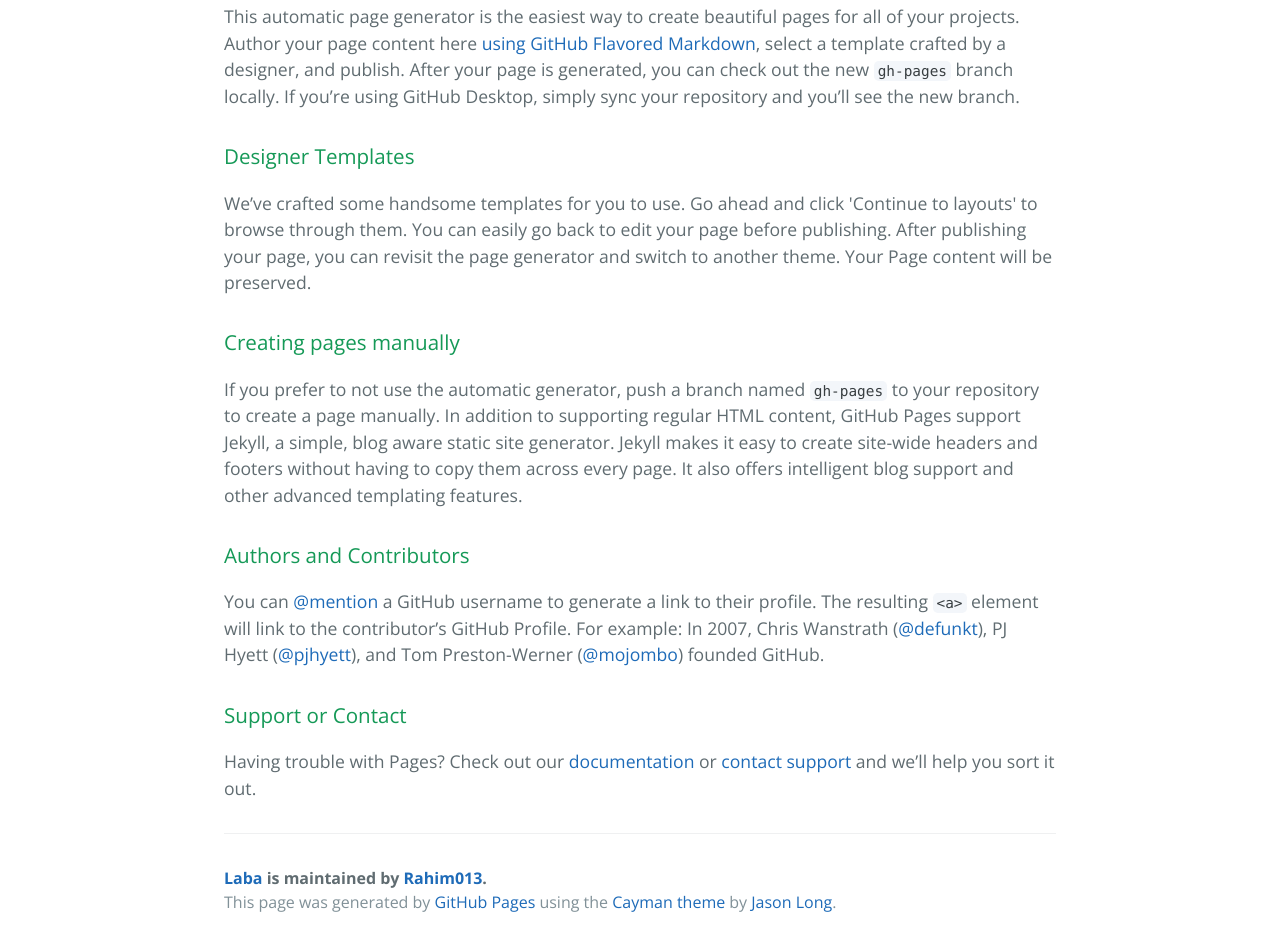
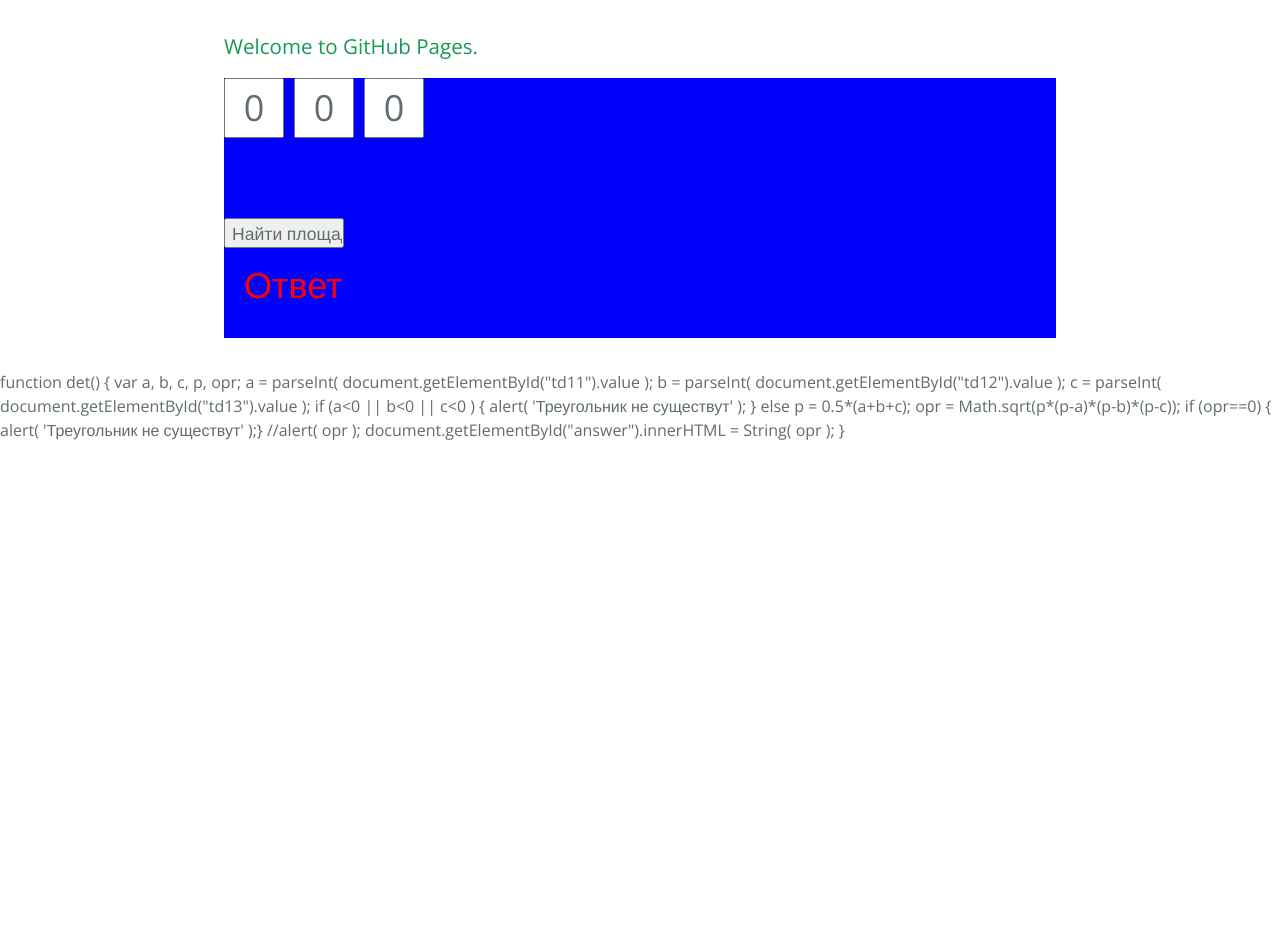
Before and after one commit to Rahim013/Laba, a plain HTML site: page index.html in a window 1280 px wide. Shown: the part 413-1359 px from the top of the page. After the commit the page ends 855 px from the top, so only its background shows below. Drawn offline with nearby package versions, Linux system fonts and the light colour scheme.

Commit message:
Update index.html

```diff
--- a/index.html
+++ b/index.html
@@ -1,6 +1,26 @@
 <!DOCTYPE html>
 <html lang="en-us">
   <head>
+    <h2> Введите стороны треугольника</h2>
+<style>
+.td {
+width: 60px;
+height: 60px;
+font-size: 36px;
+text-align: center;
+position: absolute;
+}
+#area {
+position: relative;
+height: 260px;
+background-color: blue;
+}
+
+#answer {
+font-size: 36px;
+color: red;
+}
+</style>
     <meta charset="UTF-8">
     <title>Laba by Rahim013</title>
     <meta name="viewport" content="width=device-width, initial-scale=1">
@@ -22,36 +42,45 @@
       <h3>
 <a id="welcome-to-github-pages" class="anchor" href="#welcome-to-github-pages" aria-hidden="true"><span class="octicon octicon-link"></span></a>Welcome to GitHub Pages.</h3>
 
-<p>This automatic page generator is the easiest way to create beautiful pages for all of your projects. Author your page content here <a href="https://guides.github.com/features/mastering-markdown/">using GitHub Flavored Markdown</a>, select a template crafted by a designer, and publish. After your page is generated, you can check out the new <code>gh-pages</code> branch locally. If you’re using GitHub Desktop, simply sync your repository and you’ll see the new branch.</p>
 
-<h3>
-<a id="designer-templates" class="anchor" href="#designer-templates" aria-hidden="true"><span class="octicon octicon-link"></span></a>Designer Templates</h3>
 
-<p>We’ve crafted some handsome templates for you to use. Go ahead and click 'Continue to layouts' to browse through them. You can easily go back to edit your page before publishing. After publishing your page, you can revisit the page generator and switch to another theme. Your Page content will be preserved.</p>
+   <div id="area">
 
-<h3>
-<a id="creating-pages-manually" class="anchor" href="#creating-pages-manually" aria-hidden="true"><span class="octicon octicon-link"></span></a>Creating pages manually</h3>
+<input type="text" class="td" value="0" id="td11" style="top:0px; left:0px;">
+<input type="text" class="td" value="0" id="td12"style="top:0px; left:70px;">
+<input type="text" class="td" value="0" id="td13"style="top:0px; left:140px;">
 
-<p>If you prefer to not use the automatic generator, push a branch named <code>gh-pages</code> to your repository to create a page manually. In addition to supporting regular HTML content, GitHub Pages support Jekyll, a simple, blog aware static site generator. Jekyll makes it easy to create site-wide headers and footers without having to copy them across every page. It also offers intelligent blog support and other advanced templating features.</p>
 
-<h3>
-<a id="authors-and-contributors" class="anchor" href="#authors-and-contributors" aria-hidden="true"><span class="octicon octicon-link"></span></a>Authors and Contributors</h3>
+<input type="button"
+          value="Найти площадь" onclick="det()" style="position: absolute; top:140px; left: 0px; width: 120px; height: 30px;">
+<span style="position: absolute; top:180px; left:20px;" id = "answer"> Ответ </span>
 
-<p>You can <a href="https://github.com/blog/821" class="user-mention">@mention</a> a GitHub username to generate a link to their profile. The resulting <code>&lt;a&gt;</code> element will link to the contributor’s GitHub Profile. For example: In 2007, Chris Wanstrath (<a href="https://github.com/defunkt" class="user-mention">@defunkt</a>), PJ Hyett (<a href="https://github.com/pjhyett" class="user-mention">@pjhyett</a>), and Tom Preston-Werner (<a href="https://github.com/mojombo" class="user-mention">@mojombo</a>) founded GitHub.</p>
+</div>
 
-<h3>
-<a id="support-or-contact" class="anchor" href="#support-or-contact" aria-hidden="true"><span class="octicon octicon-link"></span></a>Support or Contact</h3>
 
-<p>Having trouble with Pages? Check out our <a href="https://help.github.com/pages">documentation</a> or <a href="https://github.com/contact">contact support</a> and we’ll help you sort it out.</p>
-
-      <footer class="site-footer">
-        <span class="site-footer-owner"><a href="https://github.com/Rahim013/Laba">Laba</a> is maintained by <a href="https://github.com/Rahim013">Rahim013</a>.</span>
-
-        <span class="site-footer-credits">This page was generated by <a href="https://pages.github.com">GitHub Pages</a> using the <a href="https://github.com/jasonlong/cayman-theme">Cayman theme</a> by <a href="https://twitter.com/jasonlong">Jason Long</a>.</span>
-      </footer>
 
     </section>
 
 
   </body>
 </html>
+
+function det() {
+var a, b, c, p, opr;
+a = parseInt( document.getElementById("td11").value );
+b = parseInt( document.getElementById("td12").value );
+c = parseInt( document.getElementById("td13").value );
+
+if (a<0 || b<0 || c<0 ) {
+  alert( 'Треугольник не существут' );
+} else
+p = 0.5*(a+b+c);
+opr = Math.sqrt(p*(p-a)*(p-b)*(p-c));
+if (opr==0) { alert( 'Треугольник не существут' );}
+//alert( opr );
+document.getElementById("answer").innerHTML =
+String( opr );
+
+
+
+}
```
